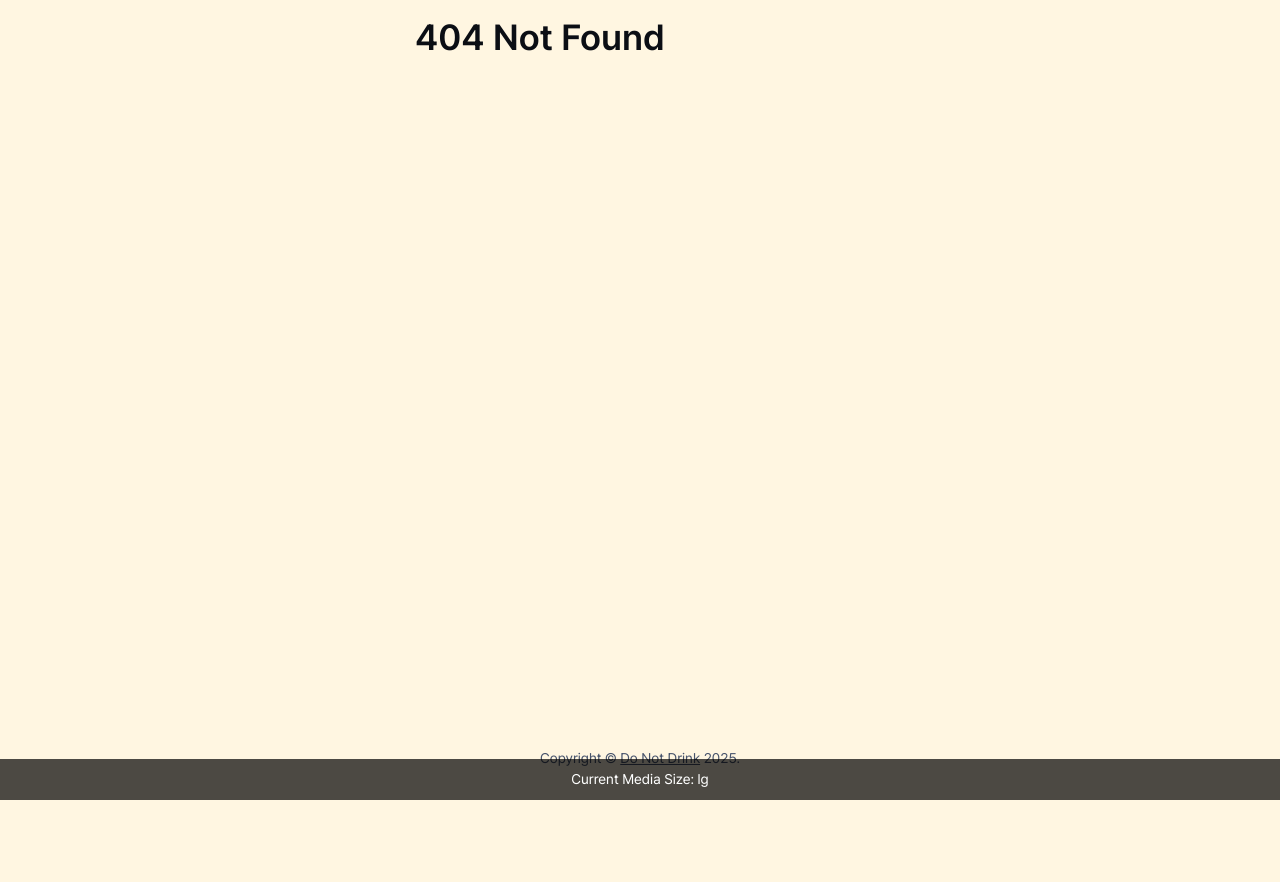
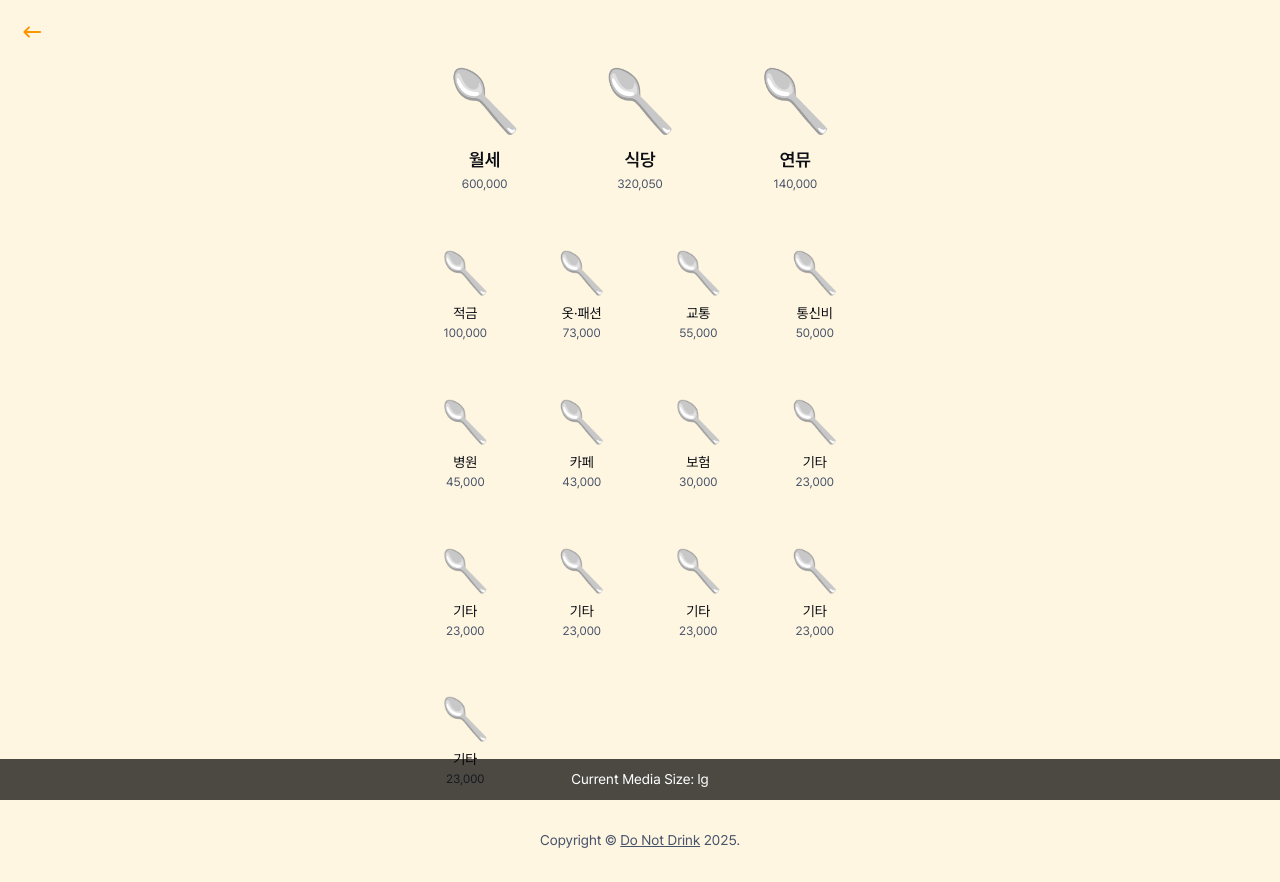
Before and after one commit to lwjmcn/Do-not-drink_FE, a Next.js app: page /category in a window 1280 px wide. Before the commit this address had no page. Before the commit the page ends 800 px from the top, so only its background shows below. Built offline with nearby package versions, Linux system fonts and the light colour scheme; what @mui/material-nextjs would draw is missing.

Commit message:
feat: expense category UI

```diff
--- /dev/null
+++ b/app/_api/response/expense.response.dto.ts
@@ -0,0 +1,3 @@
+import ResponseDto from "./response_dto";
+
+export interface AddExpenseResponseDto extends ResponseDto {}
--- a/app/history/[category]/page.tsx
+++ b/app/category/[category]/page.tsx
@@ -29,7 +29,7 @@ const History = async ({
 
   return (
     <Box padding={2}>
-      <Box margin={2}>
+      <Box>
         <Typography fontSize={60} marginLeft={-1}>
           🥄
         </Typography>
--- /dev/null
+++ b/app/category/_component/Category.tsx
@@ -0,0 +1,59 @@
+"use client";
+
+import { Grid, Typography } from "@mui/material";
+import { useRouter } from "next/navigation";
+
+const Category = () => {
+  const router = useRouter();
+
+  const categories = [
+    { name: "식당", amount: 320050 },
+    { name: "월세", amount: 600000 },
+    { name: "교통", amount: 55000 },
+    { name: "옷·패션", amount: 73000 },
+    { name: "연뮤", amount: 140000 },
+    { name: "병원", amount: 45000 },
+    { name: "보험", amount: 30000 },
+    { name: "적금", amount: 100000 },
+    { name: "카페", amount: 43000 },
+    { name: "통신비", amount: 50000 },
+    { name: "기타", amount: 23000 },
+    { name: "기타", amount: 23000 },
+    { name: "기타", amount: 23000 },
+    { name: "기타", amount: 23000 },
+    { name: "기타", amount: 23000 },
+    { name: "기타", amount: 23000 },
+  ];
+
+  return (
+    <Grid container spacing={2} rowGap={4} marginY={3}>
+      {categories
+        .sort((a, b) => b.amount - a.amount)
+        .map((category, index) => (
+          <Grid
+            key={index}
+            onClick={() => router.push(`/category/${category.name}`)}
+            item
+            xs={index < 3 ? 4 : 3}
+            alignItems={"center"}
+            display={"flex"}
+            flexDirection={"column"}
+          >
+            <Typography fontSize={index < 3 ? 60 : 40}>🥄</Typography>
+            <Typography
+              variant={index < 3 ? "h6" : "body1"}
+              maxWidth={"90px"}
+              overflow={"hidden"}
+              textOverflow={"ellipsis"}
+            >
+              {category.name}
+            </Typography>
+            <Typography variant="caption" color={"text.secondary"}>
+              {category.amount.toLocaleString()}
+            </Typography>
+          </Grid>
+        ))}
+    </Grid>
+  );
+};
+export default Category;
--- /dev/null
+++ b/app/category/layout.tsx
@@ -0,0 +1,14 @@
+import BackButton from "@component/BackButton";
+
+export default function CategoryLayout({
+  children,
+}: {
+  children: React.ReactNode;
+}) {
+  return (
+    <>
+      <BackButton />
+      {children}
+    </>
+  );
+}
--- /dev/null
+++ b/app/category/page.tsx
@@ -0,0 +1,5 @@
+import Category from "app/category/_component/Category";
+
+export default function CategoryPage() {
+  return <Category />;
+}
```
Also changed, not shown: app/_api/request/expense.request.dto.ts (added, +7 -0 lines), app/_component/MenuButton.tsx (added, +41 -0 lines).
